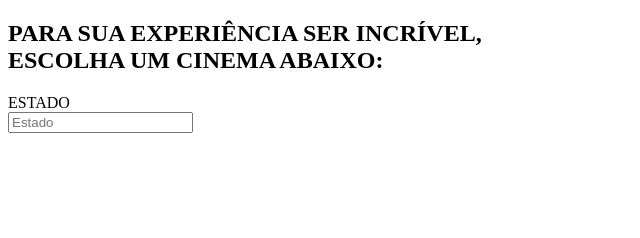
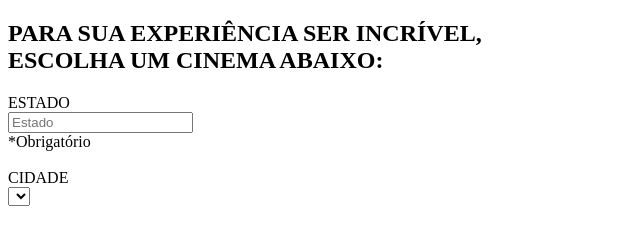
Before and after one commit to Morgana-stack/mini-catalogo, a plain HTML site: page contato.html in a window 1280 px wide. Shown: the whole page, without its empty margins (0-640 px from the left). Drawn offline with Linux system fonts and the light colour scheme.

Commit message:
Adicionado pagina contato

```diff
--- a/contato.html
+++ b/contato.html
@@ -17,7 +17,10 @@
     </header>
     <form action="#" method="post">
         <label for="estado">ESTADO</label><br>
-        <input type="text" id="estado" name="estado" placeholder="Estado">
+        <input type="text" id="estado" name="estado" placeholder="Estado"><br>
+        <label for="#">*Obrigatório</label><br><br>
+        <label for="cidade">CIDADE</label><br>
+        <select name="cidade" id="cidade" name="cidade" placeholder="cidade"></select>
     </form>
 
 </body>
```
